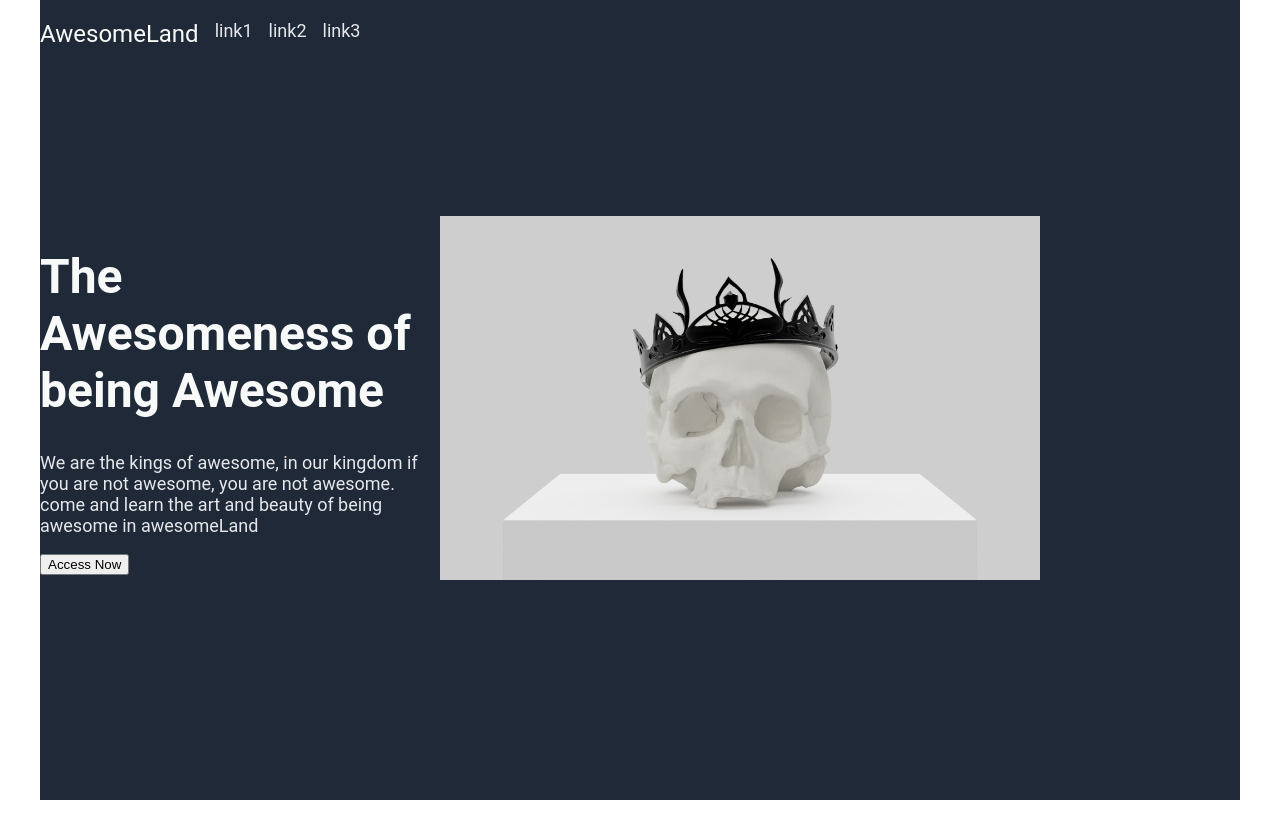
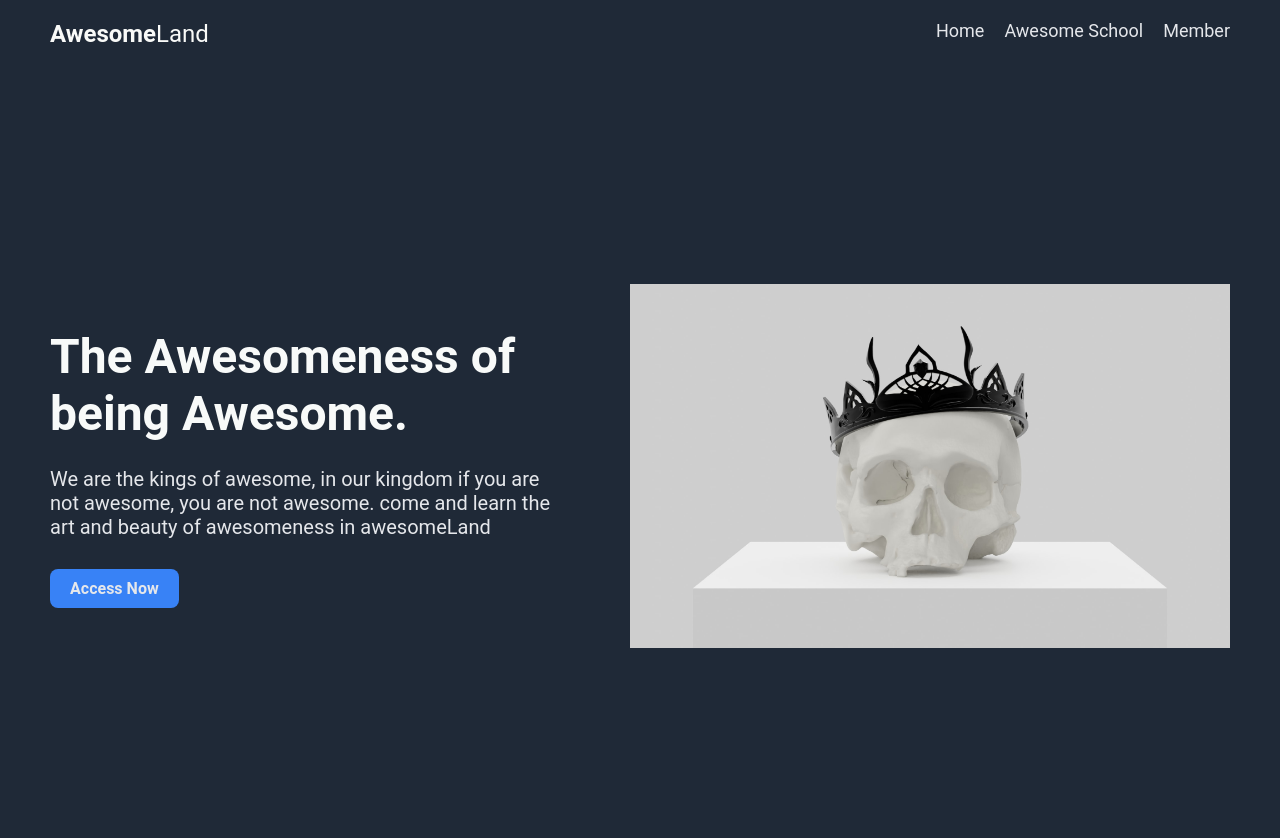
Before and after one commit to AkivaMajowka/Landing-Page, a plain HTML site: page index.html in a window 1280 px wide. Before the commit the page ends 800 px from the top, so only its background shows below. Drawn offline with Linux system fonts and the light colour scheme.

Commit message:
Header completed

```diff
--- a/index.html
+++ b/index.html
@@ -8,23 +8,26 @@
     <link rel="stylesheet" type="text/css" href="style.css">
 </head>
 <body>
+    <div class="navigation">
+        <div class="logo"><span style="font-weight: bolder;">Awesome</span>Land</div>
+        <div class="nav-bar">
+            <ul>
+                <li><a href="#">Home</a></li>
+                <li><a href="#">Awesome School</a></li>
+                <li><a href="#">Member</a></li>
+            </ul>
+        </div>
+    </div>
     <header>
-        <div>
-
-            <div class="nav-bar">
-                <div class="logo">AwesomeLand</div>
-                <div class="link">link1</div>
-                <div class="link">link2</div>
-                <div class="link">link3</div>
-            </div>
-        </div>
         <div class="hero">
             <div class="left">
-                <h1>The Awesomeness of being Awesome</h1>
-                <p>We are the kings of awesome,
+                <div>
+                    <h1>The Awesomeness of being Awesome.</h1>
+                    <p>We are the kings of awesome,
                     in our kingdom if you are not awesome, you are not awesome.
-                    come and learn the art and beauty of being awesome in awesomeLand</p>
-            <button>Access Now</button>
+                    come and learn the art and beauty of awesomeness in awesomeLand</p>
+                    <button>Access Now</button>
+                </div>
             </div>
             <div class="right">
                 <div class="header-image"><img src="./images/white-head.png" alt=""></div>
--- a/style.css
+++ b/style.css
@@ -1,8 +1,9 @@
-body {
+* {
     box-sizing: border-box;
     margin: 0;
     padding: 0;
     font-family: Roboto, 'Open Sans', 'Helvetica Neue', sans-serif;
+    background-color: #1F2937;
 }
 
 body>*:only-child {
@@ -11,25 +12,30 @@ body>*:only-child {
     padding: 0;
 }
 
-header {
+/* Prevents elements  touch side borders in screens smaller then 1200 */
+.navigation, header {
     padding: 0 50px;
 }
 
-header>*:first-child {
-    position: absolute;
-    top: 0px;
+.navigation {
+    display: flex;
+    padding-top: 20px;
+    padding-bottom: 20px;
 }
 
-.nav-bar {
-    position: absolute;
-    top: 0px;
+.nav-bar ul {
     display: flex;
-    gap: 16px;
-    padding: 20px 0;
+    gap: 20px;
+    text-decoration: none;
+    list-style: none;
+}
+.nav-bar a {
+    text-decoration: none;
     font-size: 18px;
     color: #E5E7EB;
 }
-.nav-bar>*:first-child {
+
+.logo {
     margin-right: auto;
     font-size: 24px;
     color:#F9FAF8;
@@ -38,34 +44,44 @@ header>*:first-child {
 header {
     height: 100vh;
     background-color: #1F2937;
-    position: relative;
     display: flex;
     align-items: center;
-
 }
 
 .hero {
+    width: 100%;
     display: flex;
-    justify-content: space-between;
+    justify-content: center;
+    align-items: center;
+    gap: 80px;
 }
-.left {
-    flex: auto;
-    max-width: 400px;
+
+
+.left div {
+    max-width: 500px;
 }
-.right {
-    flex: 1 1 1;
-}
-.hero .left h1 {
+.left h1 {
     font-size: 48px;
     font-weight: bold;
     color: #f8faf9;
+    margin-bottom: 25px;
 }
-.hero .left p {
-    font-size: 18px;
+.left p {
+    font-size: 20px;
     color: #E5E7EB;
+    margin-bottom: 30px;
+}
+.left button {
+    padding: 10px 20px;
+    background-color: #3882F6;
+    border-radius: 8px;
+    border: solid 0px transparent;
+    color: #E5E7EB;
+    font-weight: 700;
+    font-size: 16px;
 }
 
-img {
+.right img {
     width: 600px;
-
+    justify-self: flex-end;
 }
```
